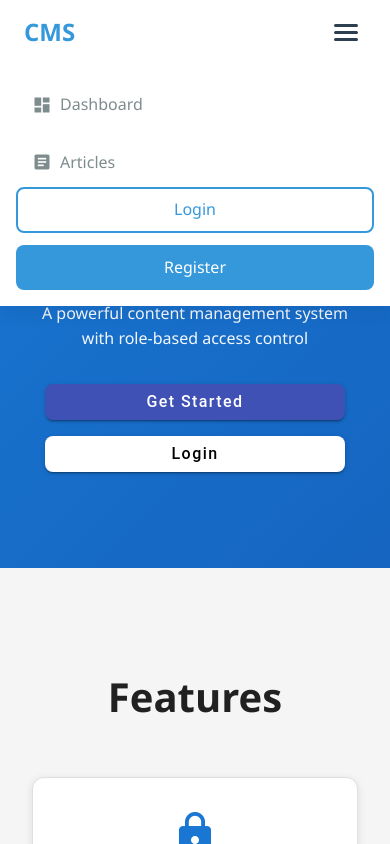
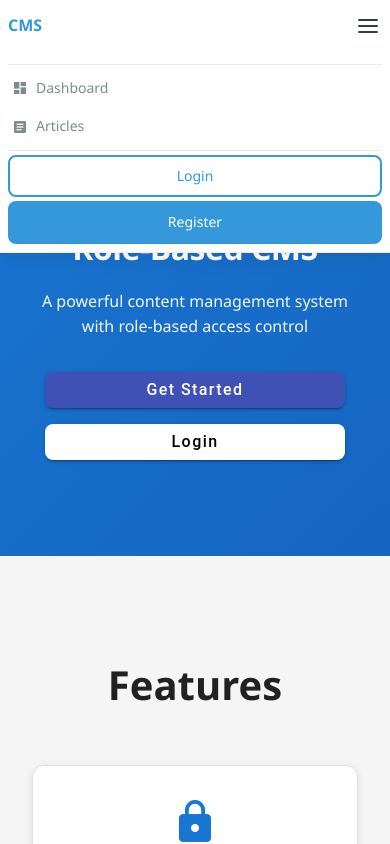
Before and after one commit to Ngange/CMS, an Angular app in the folder cms-frontend/: page / in a window 390 px wide. Both pictures are taken after a click on the button "Toggle navigation menu". Shown: the top 844 px of the page. Built offline with nearby package versions, Linux system fonts and the light colour scheme.

Commit message:
correct nav bar

```diff
--- a/cms-frontend/src/app/shared/components/navbar/navbar.component.css
+++ b/cms-frontend/src/app/shared/components/navbar/navbar.component.css
@@ -200,7 +200,43 @@
   box-shadow: var(--shadow-md);
 }
 
+@media (max-width: 1024px) {
+  .navbar-container {
+    padding: 0 var(--space-4);
+  }
+
+  .navbar-brand a {
+    font-size: var(--text-xl);
+  }
+
+  .navbar-menu {
+    gap: var(--space-6);
+  }
+
+  .navbar-nav {
+    gap: 0;
+  }
+
+  .nav-link {
+    padding: var(--space-2) var(--space-3);
+    font-size: var(--text-sm);
+  }
+
+  .menu-user {
+    gap: var(--space-2);
+  }
+
+  .user-email {
+    display: none;
+  }
+}
+
 @media (max-width: 768px) {
+  .navbar-container {
+    padding: 0 var(--space-3);
+    min-height: 56px;
+  }
+
   .navbar-toggle {
     display: flex;
   }
@@ -216,38 +252,177 @@
     gap: 0;
     padding: var(--space-4);
     box-shadow: var(--shadow-lg);
+    border-bottom: 1px solid var(--border-light);
+    max-height: calc(100vh - 56px);
+    overflow-y: auto;
   }
 
   .navbar-menu.active {
     display: flex;
   }
 
+  .navbar-brand a {
+    font-size: var(--text-lg);
+  }
+
   .navbar-nav {
     flex-direction: column;
     width: 100%;
-    gap: var(--space-2);
+    gap: 0;
+    border-top: 1px solid var(--border-light);
+    padding-top: var(--space-2);
+    margin-top: var(--space-2);
+  }
+
+  .nav-item {
+    width: 100%;
   }
 
   .nav-link {
     width: 100%;
+    padding: var(--space-3) var(--space-2);
+    font-size: var(--text-base);
+    border-radius: 4px;
   }
 
-  .navbar-user {
-    width: 100%;
+  .nav-link:hover {
+    background: var(--bg-tertiary);
   }
 
-  .user-button {
+  .nav-link mat-icon {
+    font-size: 18px;
+    width: 18px;
+    height: 18px;
+  }
+
+  .menu-user {
     width: 100%;
-    justify-content: space-between;
+    padding: var(--space-3) var(--space-2);
+    border-bottom: 1px solid var(--border-light);
+    margin-bottom: var(--space-2);
+  }
+
+  .user-email {
+    display: inline;
+  }
+
+  .menu-link {
+    width: 100%;
+    padding: var(--space-3) var(--space-2);
+    font-size: var(--text-base);
+  }
+
+  .menu-link mat-icon {
+    font-size: 18px;
+    width: 18px;
+    height: 18px;
+  }
+
+  .menu-link.logout {
+    margin-top: var(--space-3);
+    padding-top: var(--space-3);
+    border-top: 1px solid var(--border-light);
   }
 
   .navbar-auth {
     width: 100%;
     flex-direction: column;
+    gap: var(--space-2);
+    margin-top: var(--space-2);
+    border-top: 1px solid var(--border-light);
+    padding-top: var(--space-2);
   }
 
   .btn {
     width: 100%;
     text-align: center;
+    padding: var(--space-3) var(--space-2);
   }
 }
+
+@media (max-width: 480px) {
+  .navbar-container {
+    padding: 0 var(--space-2);
+    min-height: 52px;
+  }
+
+  .navbar-brand a {
+    font-size: var(--text-base);
+  }
+
+  .navbar-menu {
+    padding: var(--space-2);
+  }
+
+  .navbar-toggle {
+    padding: var(--space-1);
+  }
+
+  .icon-bar {
+    width: 20px;
+    height: 2px;
+  }
+
+  .navbar-nav {
+    padding-top: var(--space-1);
+    margin-top: var(--space-1);
+  }
+
+  .nav-link {
+    padding: var(--space-2) var(--space-1);
+    font-size: var(--text-sm);
+  }
+
+  .nav-link mat-icon {
+    font-size: 16px;
+    width: 16px;
+    height: 16px;
+  }
+
+  .menu-user {
+    padding: var(--space-2) var(--space-1);
+    margin-bottom: var(--space-1);
+    gap: var(--space-1);
+  }
+
+  .user-avatar {
+    width: 32px;
+    height: 32px;
+  }
+
+  .user-placeholder {
+    font-size: 32px;
+    width: 32px;
+    height: 32px;
+  }
+
+  .user-name {
+    font-size: var(--text-sm);
+  }
+
+  .user-email {
+    font-size: var(--text-xs);
+  }
+
+  .menu-link {
+    padding: var(--space-2) var(--space-1);
+    font-size: var(--text-sm);
+  }
+
+  .menu-link mat-icon {
+    font-size: 16px;
+    width: 16px;
+    height: 16px;
+  }
+
+  .navbar-auth {
+    gap: var(--space-1);
+    padding-top: var(--space-1);
+    margin-top: var(--space-1);
+  }
+
+  .btn {
+    padding: var(--space-2) var(--space-1);
+    font-size: var(--text-sm);
+  }
+}
--- a/cms-frontend/src/app/shared/components/navbar/navbar.component.html
+++ b/cms-frontend/src/app/shared/components/navbar/navbar.component.html
@@ -4,13 +4,18 @@
       <a routerLink="/">CMS</a>
     </div>
 
-    <button class="navbar-toggle" (click)="toggleMenu()">
+    <button
+      class="navbar-toggle"
+      (click)="toggleMenu()"
+      [attr.aria-expanded]="isMenuOpen"
+      aria-label="Toggle navigation menu"
+      type="button">
       <span class="icon-bar"></span>
       <span class="icon-bar"></span>
       <span class="icon-bar"></span>
     </button>
 
-    <div class="navbar-menu" [class.active]="isMenuOpen">
+    <div class="navbar-menu" [class.active]="isMenuOpen" role="navigation">
       <ng-container *ngIf="currentUser$ | async as currentUser; else guestMenu">
         <div class="menu-user">
           <img
@@ -28,46 +33,46 @@
           </div>
         </div>
 
-        <a routerLink="/profile" class="menu-link" (click)="onLinkClick()">
+        <a routerLink="/profile" class="menu-link" (click)="onLinkClick()" role="menuitem">
           <mat-icon>person</mat-icon>
           Profile
         </a>
 
-        <ul class="navbar-nav" *ngIf="navItems$ | async as navItems">
+        <ul class="navbar-nav" role="menu" *ngIf="navItems$ | async as navItems">
           <li
             class="nav-item"
             *ngFor="let item of navItems; trackBy: trackByRoute"
-          >
+            role="none">
             <a
               class="nav-link"
               [routerLink]="item.route"
               routerLinkActive="active"
               (click)="onLinkClick()"
-            >
+              role="menuitem">
               <mat-icon>{{ item.icon }}</mat-icon>
               {{ item.label }}
             </a>
           </li>
         </ul>
 
-        <button (click)="logout()" class="menu-link logout">
+        <button (click)="logout()" class="menu-link logout" role="menuitem" type="button">
           <mat-icon>logout</mat-icon>
           Logout
         </button>
       </ng-container>
 
       <ng-template #guestMenu>
-        <ul class="navbar-nav" *ngIf="navItems$ | async as navItems">
+        <ul class="navbar-nav" role="menu" *ngIf="navItems$ | async as navItems">
           <li
             class="nav-item"
             *ngFor="let item of navItems; trackBy: trackByRoute"
-          >
+            role="none">
             <a
               class="nav-link"
               [routerLink]="item.route"
               routerLinkActive="active"
               (click)="onLinkClick()"
-            >
+              role="menuitem">
               <mat-icon>{{ item.icon }}</mat-icon>
               {{ item.label }}
             </a>
@@ -75,15 +80,14 @@
         </ul>
 
         <div class="navbar-auth">
-          <a routerLink="/login" class="btn btn-outline" (click)="onLinkClick()"
-            >Login</a
-          >
+          <a routerLink="/login" class="btn btn-outline" (click)="onLinkClick()" role="menuitem">Login</a>
           <a
             routerLink="/register"
             class="btn btn-primary"
             (click)="onLinkClick()"
-            >Register</a
-          >
+            role="menuitem">
+            Register
+          </a>
         </div>
       </ng-template>
     </div>
```
